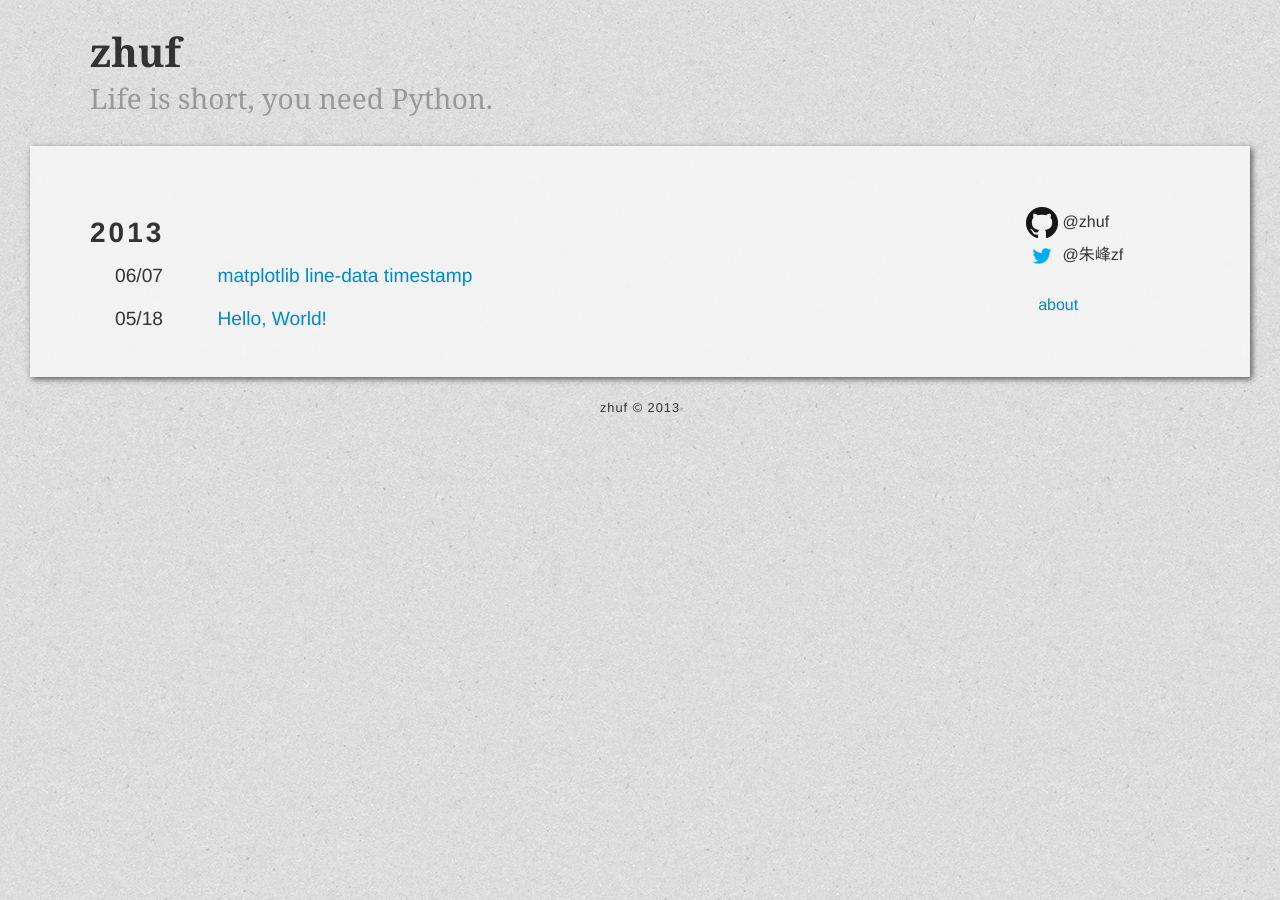
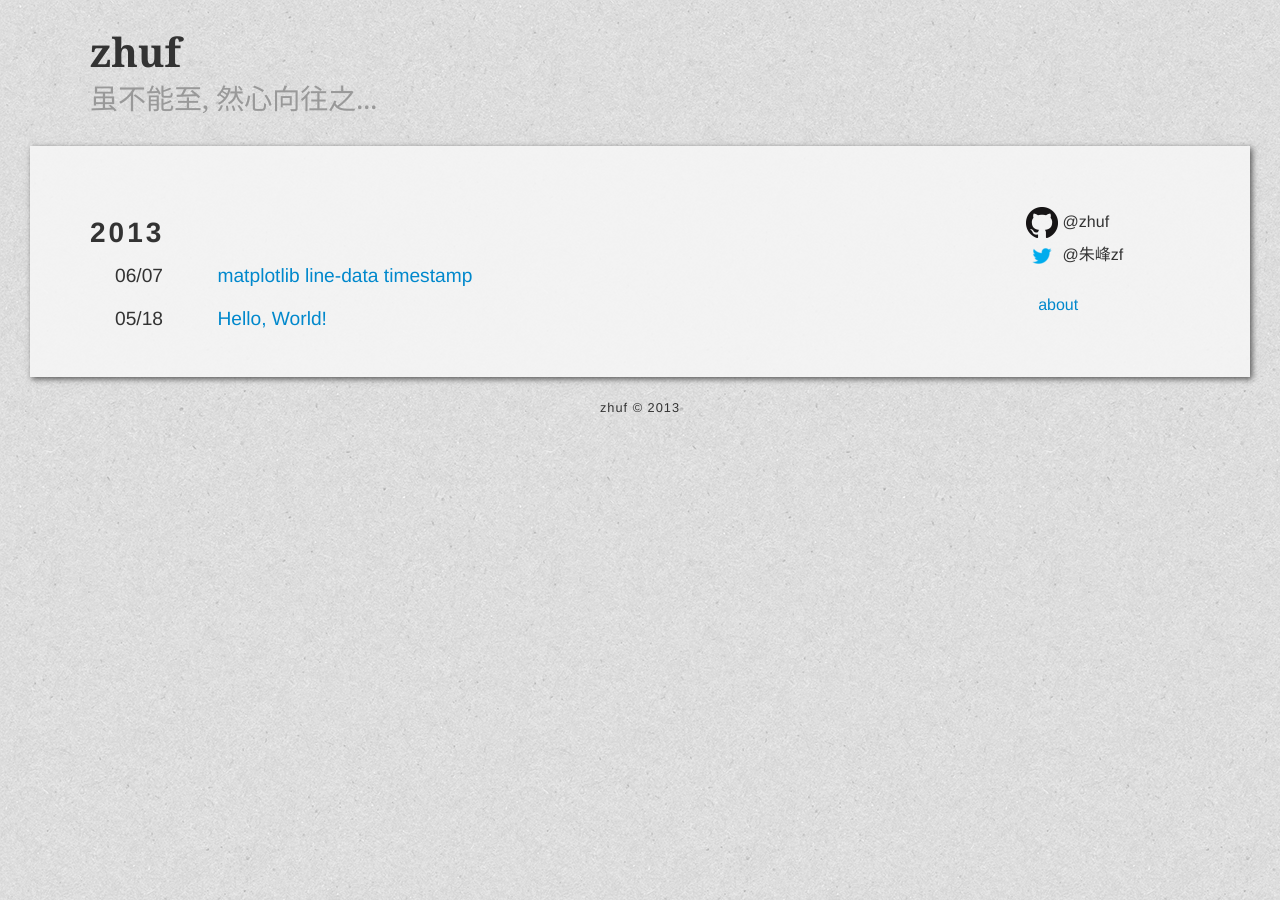
Before and after one commit to zhuf/zhuf.github.io, a Jekyll site: the page built from index.md, in a window 1280 px wide. Built offline with Jekyll 4.4.1, drawn with Linux system fonts in a browser that asks for light colours; some web fonts are replaced; Markdown is read by kramdown in place of the engine named in the settings.

Commit message:
edit the messages

```diff
--- a/404.html
+++ b/404.html
@@ -10,7 +10,7 @@
 <body>
 
 	<header class="main-header">
-		<a href="/"><h1 class="center">zhufeng <br><small>Life is short, you need Python</small></h1></a>
+		<a href="/"><h1 class="center">zhufeng <br><small>虽不能至, 然心向往之...</small></h1></a>
 
 		<a href="https://github.com/agarie"><img style="position: absolute; top: 0; right: 0; border: 0;" src="https://s3.amazonaws.com/github/ribbons/forkme_right_gray_6d6d6d.png" alt="Fork me on GitHub"></a>
 	</header>
--- a/_includes/header.html
+++ b/_includes/header.html
@@ -17,6 +17,6 @@
 
 	<header>
 		<a href='/'>
-			<h1 class="blog-title">zhuf<br><small>Life is short, you need Python.</small></h1>
+			<h1 class="blog-title">zhuf<br><small>虽不能至, 然心向往之...</small></h1>
 		</a>
 	</header>
```
